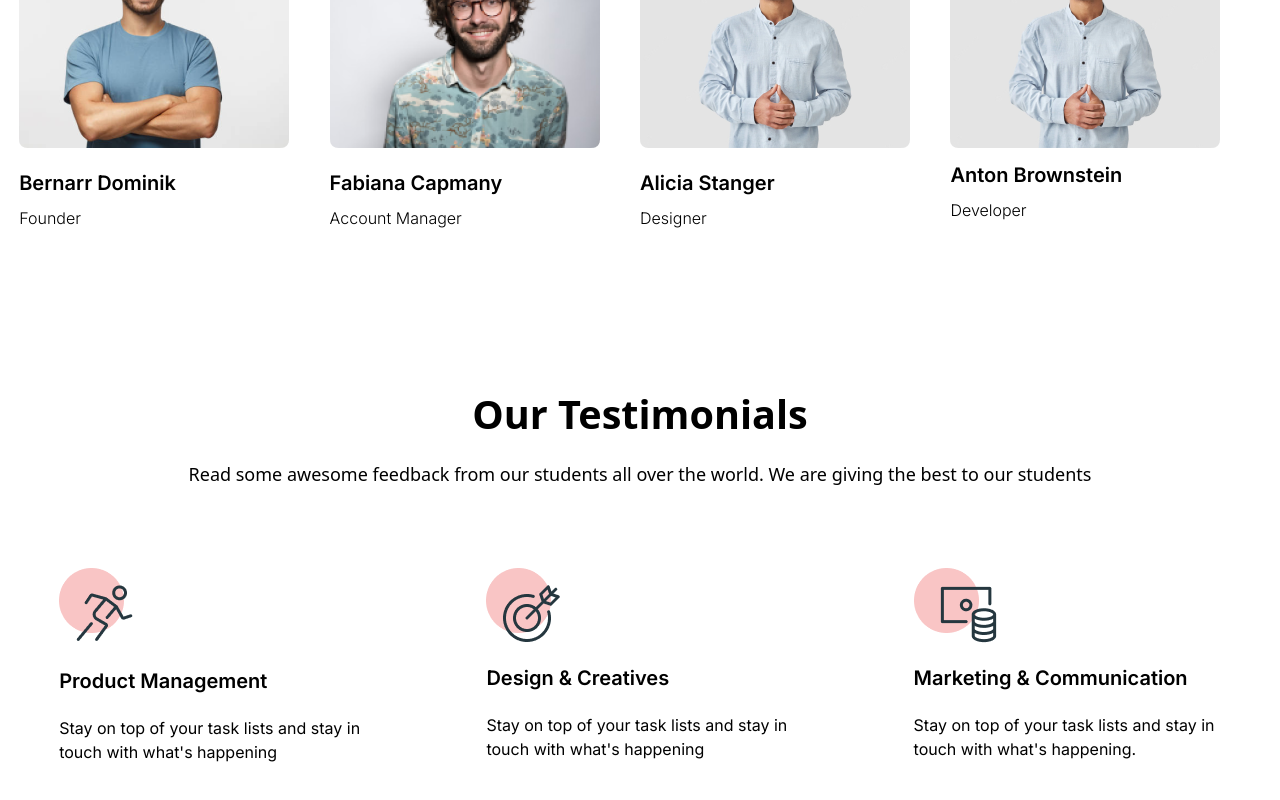
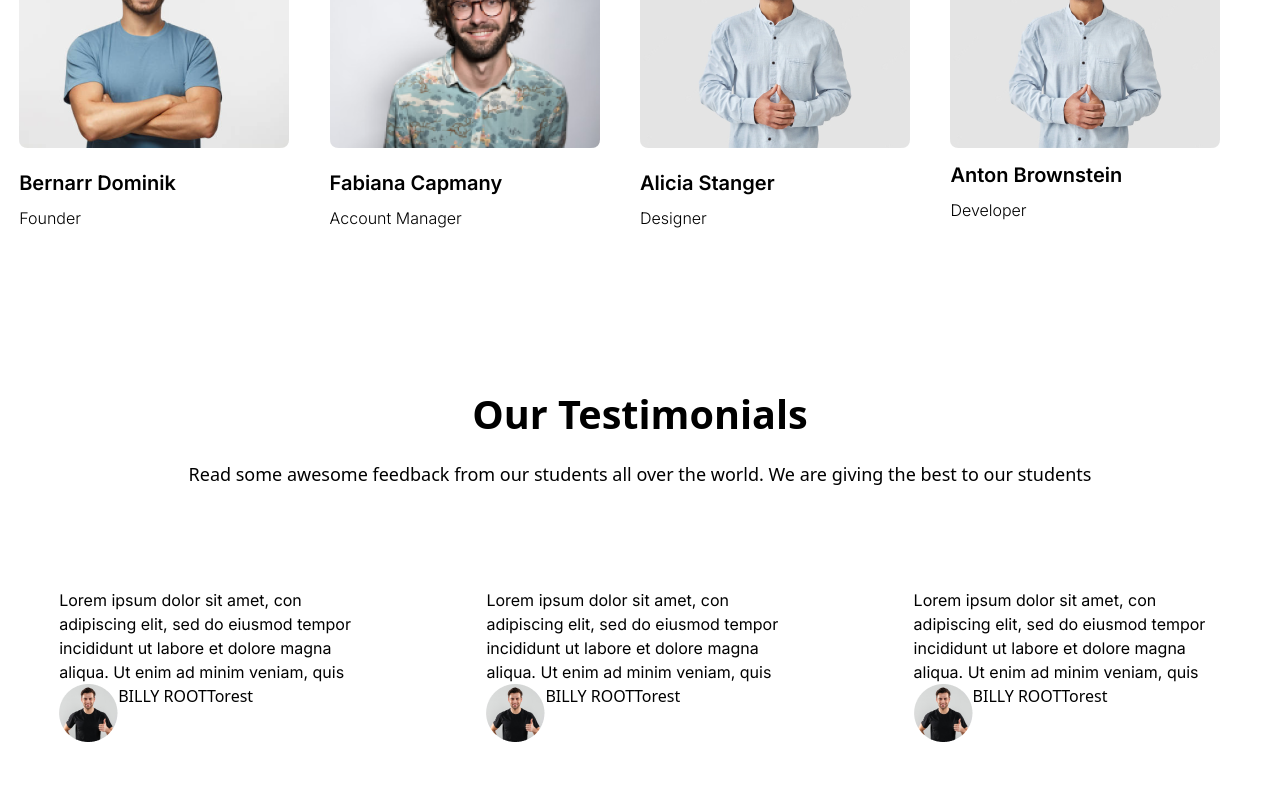
Before and after one commit to Alexandra4373/Hardwell, a React (Vite) app: page / in a window 1280 px wide. Shown: the part 4609-5409 px from the top of the page. Built offline with nearby package versions, Linux system fonts and the light colour scheme.

Commit message:
Update App.jsx

```diff
--- a/src/App.jsx
+++ b/src/App.jsx
@@ -314,41 +314,41 @@ function App() {
 
             <div className="flex flex-wrap sm:flex-col sm:justify-center md:flex-row gap-10">
               <div className="flex-1 p-10 bg-white">
+                <p className="font-inter text-base mt-5 text-start">
+                  Lorem ipsum dolor sit amet, con adipiscing elit, sed do
+                  eiusmod tempor incididunt ut labore et dolore magna aliqua. Ut
+                  enim ad minim veniam, quis
+                </p>
                 <div className="mb-5 flex justify-start">
-                  <img src={product} alt="" />
+                  <img src={billy} alt="" />
+                  <h4>BILLY ROOT</h4>
+                  <h5>Torest</h5>
                 </div>
-                <p className="font-inter font-semibold text-[20px] text-start">
-                  Product Management
-                </p>
-                <p className="font-inter text-base mt-5 text-start">
-                  Stay on top of your task lists and stay in touch with what's
-                  happening
-                </p>
               </div>
               <div className="flex-1 p-10 ">
+                <p className="font-inter text-base mt-5 text-start">
+                  Lorem ipsum dolor sit amet, con adipiscing elit, sed do
+                  eiusmod tempor incididunt ut labore et dolore magna aliqua. Ut
+                  enim ad minim veniam, quis
+                </p>
                 <div className="mb-5 flex justify-start">
-                  <img src={design} alt="" />
+                  <img src={billy} alt="" />
+                  <h4>BILLY ROOT</h4>
+                  <h5>Torest</h5>
                 </div>
-                <p className="font-inter font-semibold text-[20px]  text-start">
-                  Design & Creatives
-                </p>
-                <p className="font-inter text-base mt-5 text-start">
-                  Stay on top of your task lists and stay in touch with what's
-                  happening
-                </p>
               </div>
 
               <div className="flex-1 p-10 bg-white">
+                <p className="font-inter text-base mt-5 text-start">
+                  Lorem ipsum dolor sit amet, con adipiscing elit, sed do
+                  eiusmod tempor incididunt ut labore et dolore magna aliqua. Ut
+                  enim ad minim veniam, quis
+                </p>
                 <div className="mb-5 flex justify-start">
-                  <img src={marketing} alt="" />
+                  <img src={billy} alt="" />
+                  <h4>BILLY ROOT</h4>
+                  <h5>Torest</h5>
                 </div>
-                <p className="font-inter font-semibold text-[20px]  text-start">
-                  Marketing & Communication
-                </p>
-                <p className="font-inter text-base mt-5 text-start">
-                  Stay on top of your task lists and stay in touch with what's
-                  happening.
-                </p>
               </div>
             </div>
           </div>
```
